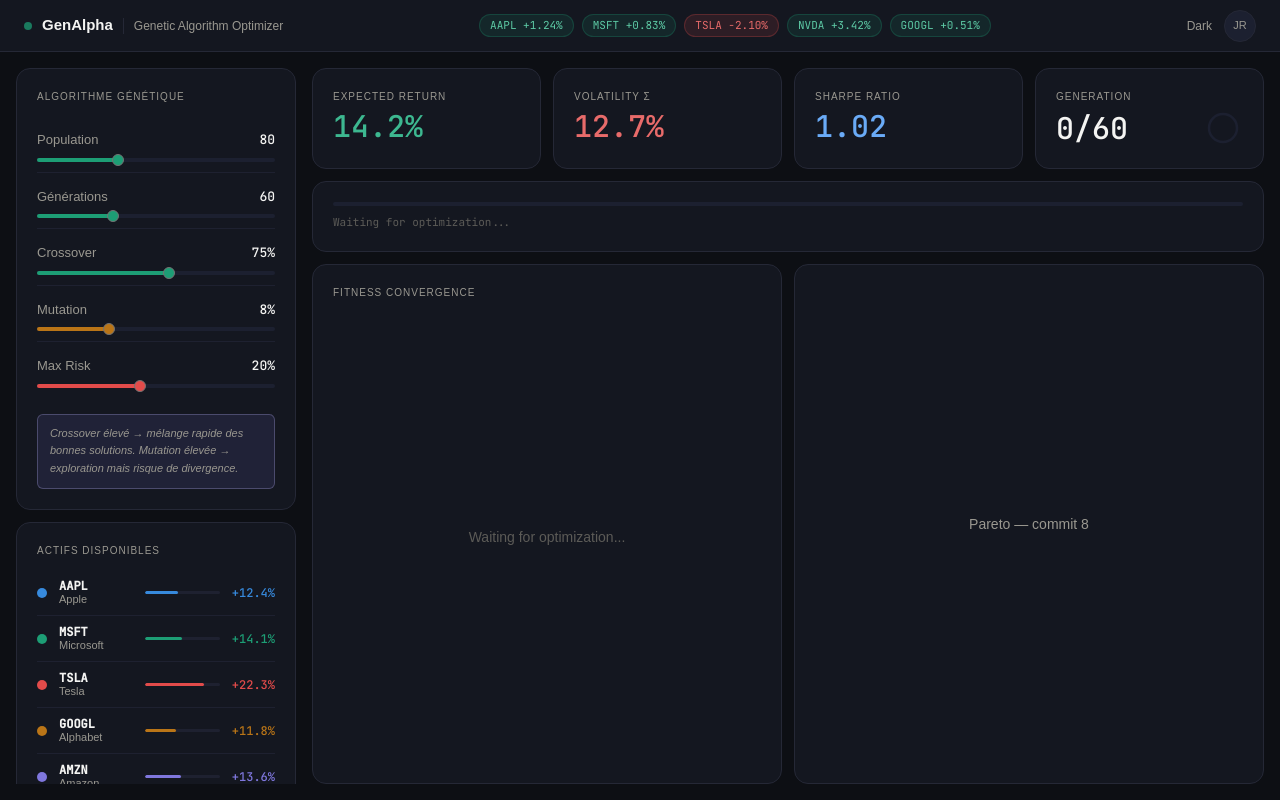
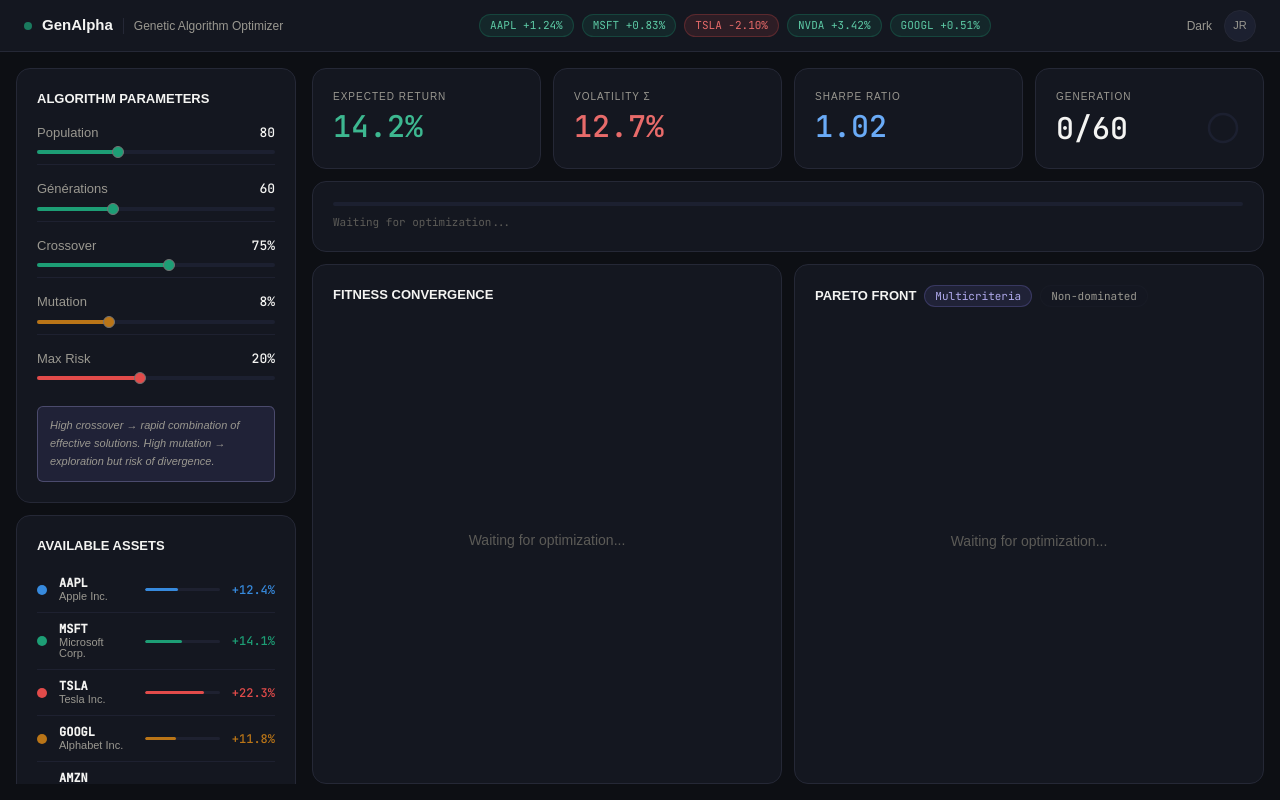
Before and after one commit to sanzouh/GenAlpha, a React (Vite) app: page / in a window 1280 px wide. Built offline with nearby package versions, Linux system fonts and the light colour scheme.

Commit message:
feat: added pareto front chart, change card titles style and switch language to english

```diff
--- a/src/App.tsx
+++ b/src/App.tsx
@@ -6,6 +6,7 @@ import LaunchButton from "./components/LaunchButton";
 import MetricsBar from "./components/MetricsBar";
 import ProgressBar from "./components/ProgressBar";
 import ConvergenceChart from "./components/ConvergenceChart";
+import ParetoChart from "./components/ParetoChart";
 
 const defaultParams: Record<string, number> = {
 	Population: 80,
@@ -62,9 +63,7 @@ export default function App() {
 					/>
 					<div className="flex flex-1 gap-3 overflow-hidden">
 						<ConvergenceChart data={[]} />
-						<div className="card flex-1 flex items-center justify-center">
-							<span className="text-gray-600 text-sm">Pareto — commit 8</span>
-						</div>
+						<ParetoChart population={[]} paretoFront={[]} />
 					</div>
 				</main>
 			</div>
--- a/src/components/AssetList.tsx
+++ b/src/components/AssetList.tsx
@@ -1,10 +1,10 @@
 const assets = [
-	{ ticker: "AAPL", name: "Apple", ret: 12.4, color: "bg-aapl" },
-	{ ticker: "MSFT", name: "Microsoft", ret: 14.1, color: "bg-msft" },
-	{ ticker: "TSLA", name: "Tesla", ret: 22.3, color: "bg-tsla" },
-	{ ticker: "GOOGL", name: "Alphabet", ret: 11.8, color: "bg-googl" },
-	{ ticker: "AMZN", name: "Amazon", ret: 13.6, color: "bg-amzn" },
-	{ ticker: "NVDA", name: "Nvidia", ret: 28.4, color: "bg-nvda" },
+	{ ticker: "AAPL", name: "Apple Inc.", ret: 12.4, color: "bg-aapl" },
+	{ ticker: "MSFT", name: "Microsoft Corp.", ret: 14.1, color: "bg-msft" },
+	{ ticker: "TSLA", name: "Tesla Inc.", ret: 22.3, color: "bg-tsla" },
+	{ ticker: "GOOGL", name: "Alphabet Inc.", ret: 11.8, color: "bg-googl" },
+	{ ticker: "AMZN", name: "Amazon.com Inc.", ret: 13.6, color: "bg-amzn" },
+	{ ticker: "NVDA", name: "Nvidia Corp.", ret: 28.4, color: "bg-nvda" },
 ];
 
 const MAX_RET = 28.4;
@@ -12,7 +12,9 @@ const MAX_RET = 28.4;
 export default function AssetList() {
 	return (
 		<div className="card flex flex-col">
-			<p className="section-label mb-3">Actifs disponibles</p>
+			<p className="text-[13px] font-semibold uppercase text-gray-900 mb-3">
+				Available assets
+			</p>
 
 			{assets.map((a, i) => (
 				<div
--- a/src/components/ConvergenceChart.tsx
+++ b/src/components/ConvergenceChart.tsx
@@ -38,7 +38,9 @@ const CustomTooltip: FC<Partial<TooltipContentProps<number, string>>> = ({
 export default function ConvergenceChart({ data }: ConvergenceChartProps) {
 	return (
 		<div className="card flex-1 flex flex-col gap-3 overflow-hidden">
-			<p className="section-label">Fitness Convergence</p>
+			<p className="text-[13px] font-semibold uppercase text-gray-900">
+				Fitness Convergence
+			</p>
 
 			{data.length === 0 ? (
 				// État vide — avant que l'algo tourne
--- a/src/components/LaunchButton.tsx
+++ b/src/components/LaunchButton.tsx
@@ -31,7 +31,7 @@ export default function LaunchButton({ running, onLaunch }: LaunchButtonProps) {
 					</span>
 				</span>
 			) : (
-				"Lancer l'optimisation ↗"
+				"Launch optimisation ↗"
 			)}
 		</button>
 	);
--- a/src/components/ParamPanel.tsx
+++ b/src/components/ParamPanel.tsx
@@ -56,12 +56,6 @@ const params: Param[] = [
 	},
 ];
 
-/* const trackColor: Record<string, string> = {
-	green: "bg-green-500",
-	amber: "bg-amber-500",
-	red: "bg-red-500",
-}; */
-
 interface ParamPanelProps {
 	values: Record<string, number>;
 	onChange: (label: string, value: number) => void;
@@ -71,7 +65,9 @@ export default function ParamPanel({ values, onChange }: ParamPanelProps) {
 	return (
 		<div className="card flex flex-col gap-1">
 			{/* Header */}
-			<p className="section-label mb-3">Algorithme génétique</p>
+			<p className="text-[13px] font-semibold uppercase text-gray-900">
+				Algorithm parameters
+			</p>
 
 			{params.map((p, i) => (
 				<div
@@ -108,8 +104,8 @@ export default function ParamPanel({ values, onChange }: ParamPanelProps) {
                       bg-purple-100 px-3 py-2.5"
 			>
 				<p className="text-[11px] text-gray-600 italic leading-relaxed">
-					Crossover élevé → mélange rapide des bonnes solutions. Mutation élevée
-					→ exploration mais risque de divergence.
+					High crossover → rapid combination of effective solutions. High
+					mutation → exploration but risk of divergence.
 				</p>
 			</div>
 		</div>
--- /dev/null
+++ b/src/components/ParetoChart.tsx
@@ -0,0 +1,114 @@
+import type { FC } from "react";
+import {
+	ScatterChart,
+	Scatter,
+	XAxis,
+	YAxis,
+	Tooltip,
+	ResponsiveContainer,
+} from "recharts";
+import type { TooltipContentProps } from "recharts";
+
+// Un point du scatter = un portefeuille
+export interface ScatterPoint {
+	volatility: number;
+	expectedReturn: number;
+}
+
+interface ParetoChartProps {
+	population: ScatterPoint[]; // tous les portefeuilles — points gris
+	paretoFront: ScatterPoint[]; // solutions non-dominées — points bleus
+}
+
+const CustomTooltip: FC<Partial<TooltipContentProps<number, string>>> = ({
+	active,
+	payload,
+}) => {
+	if (!active || !payload?.length) return null;
+	const point = payload[0].payload as ScatterPoint;
+	return (
+		<div className="bg-elevated border border-gray-200 rounded-md px-3 py-2">
+			<p className="font-mono text-[11px] text-gray-600">
+				Volatilité {point.volatility.toFixed(1)}%
+			</p>
+			<p className="font-mono text-[12px] text-blue-300 font-medium">
+				Rendement {point.expectedReturn.toFixed(1)}%
+			</p>
+		</div>
+	);
+};
+
+export default function ParetoChart({
+	population,
+	paretoFront,
+}: ParetoChartProps) {
+	return (
+		<div className="card flex-1 flex flex-col gap-3 overflow-hidden">
+			{/* Header */}
+			<div className="flex items-center gap-2 shrink-0">
+				<p className="text-[13px] font-semibold uppercase text-gray-900">
+					Pareto Front
+				</p>
+				<span className="pill-academic">Multicriteria</span>
+				<span className="pill bg-gray-100/10 text-gray-600 border-gray-200/20">
+					Non-dominated
+				</span>
+			</div>
+
+			{population.length === 0 ? (
+				<div className="flex-1 flex items-center justify-center">
+					<span className="text-gray-400 text-sm">
+						Waiting for optimization...
+					</span>
+				</div>
+			) : (
+				<>
+					<ResponsiveContainer width="100%" height="100%">
+						<ScatterChart margin={{ top: 4, right: 8, bottom: 0, left: -20 }}>
+							<XAxis
+								dataKey="volatility"
+								name="Volatilité"
+								tick={{
+									fontFamily: "JetBrains Mono",
+									fontSize: 9,
+									fill: "#5c5b57",
+								}}
+								tickLine={false}
+								axisLine={false}
+							/>
+							<YAxis
+								dataKey="expectedReturn"
+								name="Rendement"
+								tick={{
+									fontFamily: "JetBrains Mono",
+									fontSize: 9,
+									fill: "#5c5b57",
+								}}
+								tickLine={false}
+								axisLine={false}
+							/>
+							<Tooltip content={<CustomTooltip />} />
+
+							{/* Population complète — gris discret */}
+							<Scatter
+								data={population}
+								fill="#5c5b57"
+								fillOpacity={0.4}
+								r={3}
+							/>
+
+							{/* Front de Pareto — bleu mis en avant */}
+							<Scatter data={paretoFront} fill="#2e7dd1" r={5} />
+						</ScatterChart>
+					</ResponsiveContainer>
+
+					{/* Légende pédagogique — image 3 */}
+					<p className="font-mono text-[10px] text-gray-600 shrink-0">
+						Blue points are Pareto-optimal: improving return requires accepting
+						more risk.
+					</p>
+				</>
+			)}
+		</div>
+	);
+}
```
